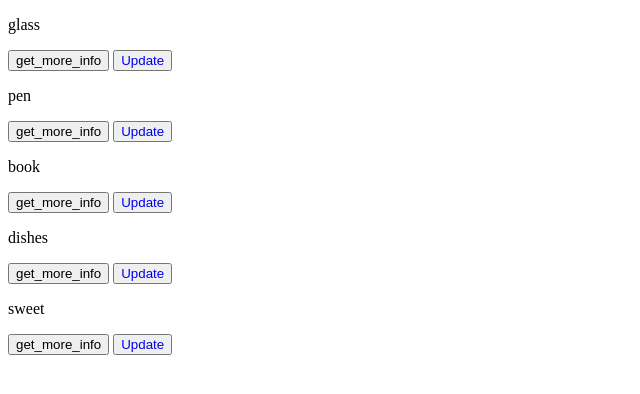
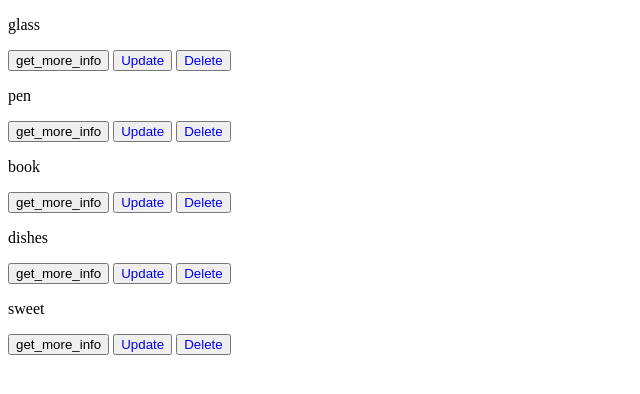
Before and after one commit to Satwik2002/RestAPI, a Django app: page /super/ in a window 1280 px wide. Shown: the top 394 px of the page, without its empty margins (0-640 px from the left). Run offline with Django 3.2, Linux system fonts and the light colour scheme; data comes from the database, SQL or seed files in the repository; both versions use the stored data as it was after the commit.

Commit message:
Added delete option and updated routing also updated getInfo

```diff
--- a/RESTAPI/main/templates/main/mainpage.html
+++ b/RESTAPI/main/templates/main/mainpage.html
@@ -21,10 +21,11 @@ var count=0;
         }).then(response => response.json())
         .then(data => {
             let s = `<p> price : ${data.price} <\p> <p> category : ${data.category} </p> <p>quantity : ${data.quantity}</p>`
+            console.log(count)
             if(count%2==0)
-            element.parentNode.lastElementChild.innerHTML = s
+                element.parentNode.lastElementChild.innerHTML = s
             else
-            element.parentNode.lastElementChild.innerHTML = ''
+                element.parentNode.lastElementChild.innerHTML = ''
         })
         count++;
     }
--- a/RESTAPI/main/templates/main/super.html
+++ b/RESTAPI/main/templates/main/super.html
@@ -6,6 +6,7 @@
         <p>{{ item.name }}</p>
         <button value="{{item.id}}" onclick="getInfo(this)">get_more_info</button>
         <button><a style="text-decoration:none" href="http://127.0.0.1:8000/update_item/{{item.id}}">Update</a></button>
+        <button><a style="text-decoration:none" href="http://127.0.0.1:8000/delete_item/{{item.id}}">Delete</a></button>
         <p></p>
     </div>
     {% endfor %}
--- a/RESTAPI/main/urls.py
+++ b/RESTAPI/main/urls.py
@@ -7,5 +7,6 @@ urlpatterns =[
     path('getData/<int:id>',views.getData, name='getdata'),
     path('create_item/',views.createItem),
     path('update_item/<int:id>', views.update_item),
+    path('delete_item/<int:id>', views.delete_item),
     path('super/', views.super, name='super')
 ]
--- a/RESTAPI/main/views.py
+++ b/RESTAPI/main/views.py
@@ -49,7 +49,7 @@ def createItem(request):
         form = itemForm(request.POST)
         if form.is_valid:
             form.save()
-            s='created item and saved to db'
+            s='created item and saved to db, go to <a href="http://127.0.0.1:8000/super/">super page</a>'
         return HttpResponse(s)
     return render(request, 'main/itemform.html', {'form':itemForm()})
 
@@ -61,5 +61,11 @@ def update_item(request, id):
         form = itemForm(request.POST,instance=items)
         if form.is_valid:
             form.save()
-        return HttpResponse('updated item on db')
+        return HttpResponse('updated item on db, go to <a href="http://127.0.0.1:8000/super/">super page</a>')
     return render(request, 'main/itemform.html', {'form':form})
+
+def delete_item(request, id):
+    itemspec = item.objects.filter(id=id)
+    itemspec.delete()
+    items = item.objects.all()
+    return render(request, 'main/super.html', {'items': items})
```
Also changed, not shown: RESTAPI/db.sqlite3.
